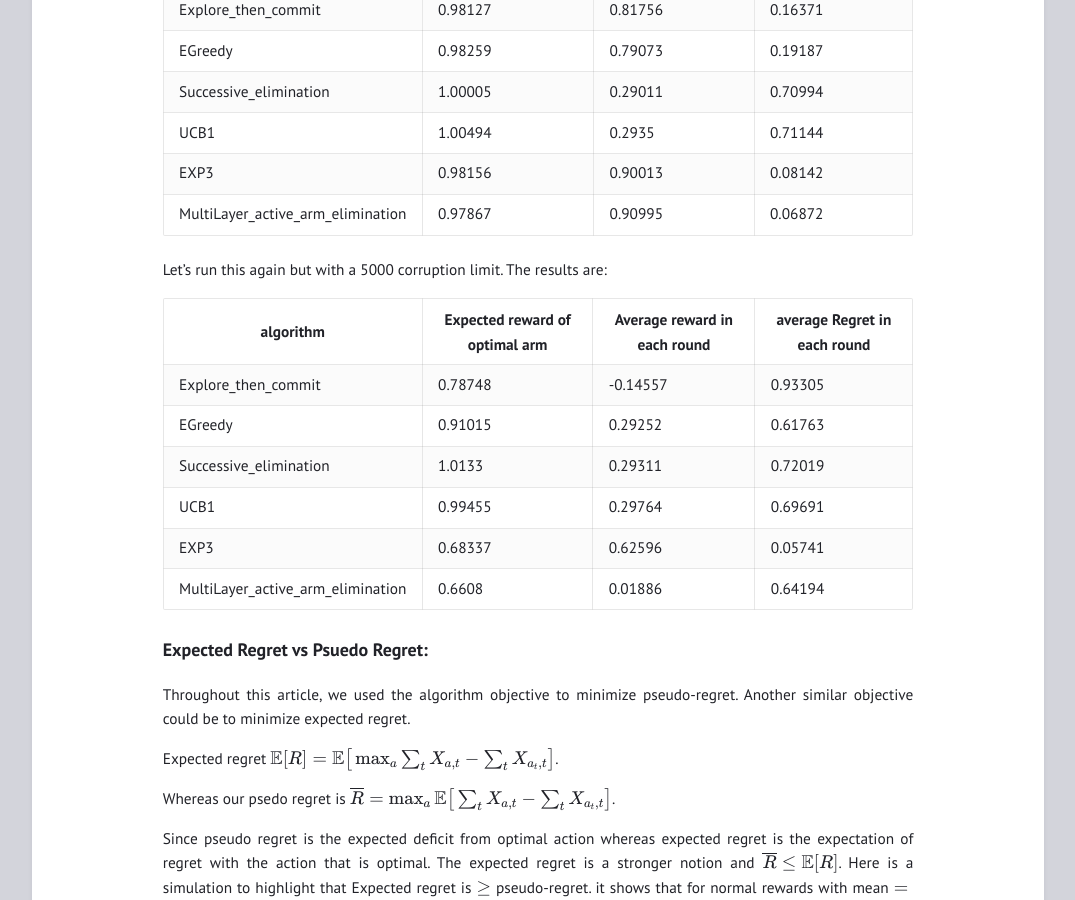
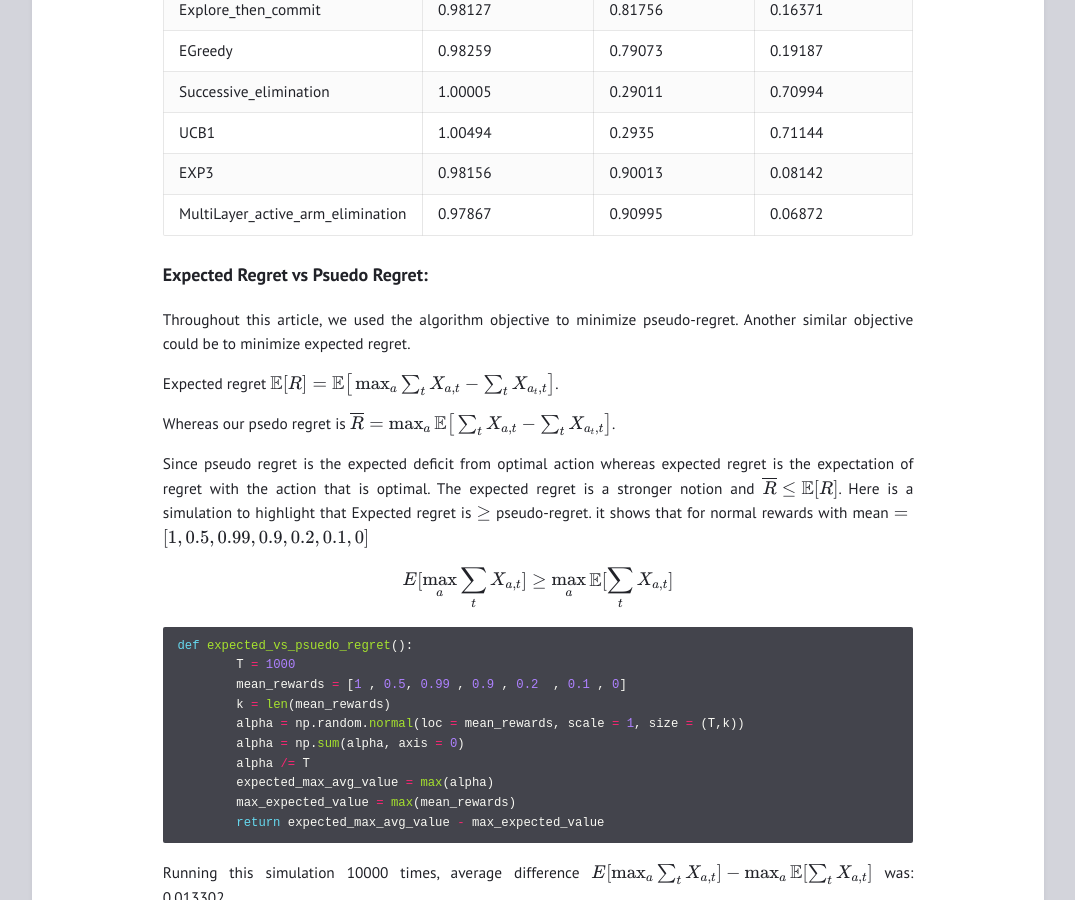
Before and after one commit to ayushbatra/ayushbatra.github.io, a Jekyll site: the page built from _posts/2023-01-03-multiarmedbandits.md, in a window 1280 px wide and 900 px high, scrolled down 14621 px. Shown: the whole window, without its empty margins (102-1177 px from the left). Built offline with Jekyll 4.4.1, drawn with Linux system fonts in a browser that asks for light colours.

Commit message:
Update 2023-01-03-multiarmedbandits.md

```diff
--- a/_posts/2023-01-03-multiarmedbandits.md
+++ b/_posts/2023-01-03-multiarmedbandits.md
@@ -577,18 +577,6 @@ The results are:
 |MultiLayer_active_arm_elimination|0.97867|0.90995|0.06872|
 
 
-Let's run this again but with a 5000 corruption limit.
-The results are:
-
-|algorithm | Expected reward of optimal arm | Average reward in each round | average Regret in each round|
-|---|---|---|---|
-|Explore_then_commit|0.78748|-0.14557|0.93305|
-|EGreedy|0.91015|0.29252|0.61763|
-|Successive_elimination|1.0133|0.29311|0.72019|
-|UCB1|0.99455|0.29764|0.69691|
-|EXP3|0.68337|0.62596|0.05741|
-|MultiLayer_active_arm_elimination|0.6608|0.01886|0.64194|
-
 ### Expected Regret vs Psuedo Regret:
 Throughout this article, we used the algorithm objective to minimize pseudo-regret. Another similar objective could be to minimize expected regret.
 
```
